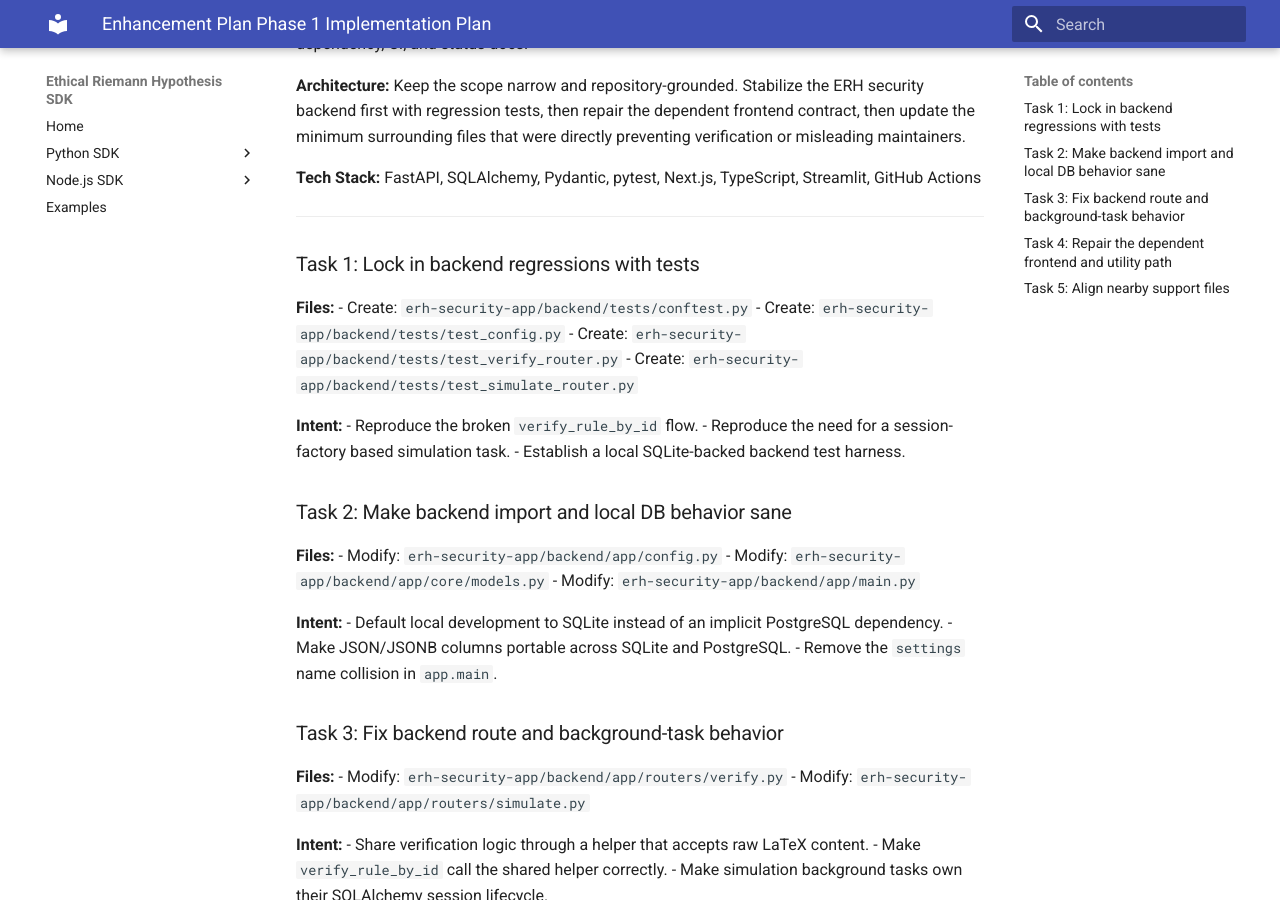
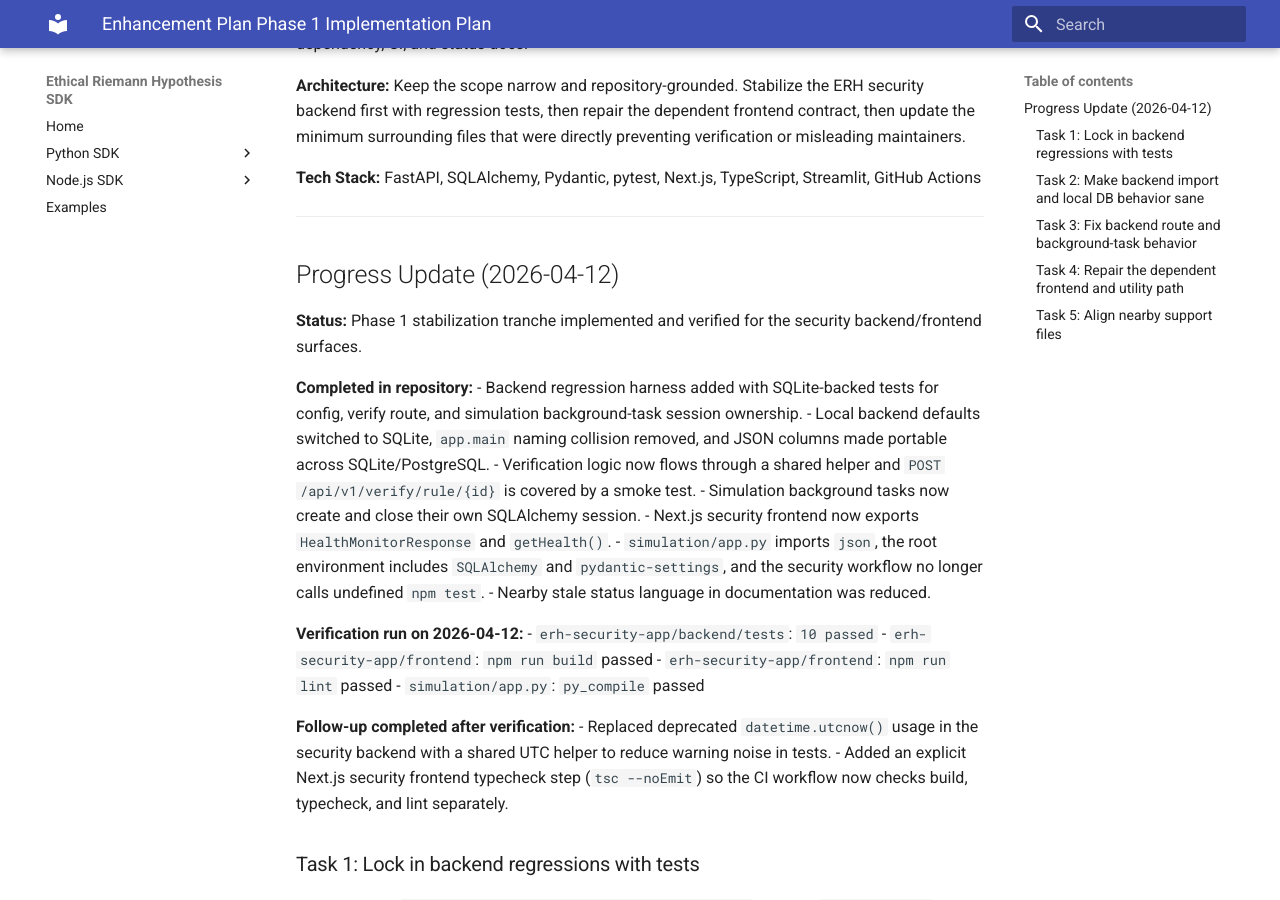
Before and after one commit to dennislee928/Ethic-Latex, an MkDocs documentation site: the page built from docs/plans/2026-04-11-enhancement-plan-phase1.md, in a window 1280 px wide and 900 px high, scrolled down 267 px. Built offline with MkDocs 1.6.1 and Material for MkDocs 9.7.7, drawn with Linux system fonts in a browser that asks for light colours.

```diff
--- a/docs/plans/2026-04-11-enhancement-plan-phase1.md
+++ b/docs/plans/2026-04-11-enhancement-plan-phase1.md
@@ -9,6 +9,29 @@
 **Tech Stack:** FastAPI, SQLAlchemy, Pydantic, pytest, Next.js, TypeScript, Streamlit, GitHub Actions
 
 ---
+
+## Progress Update (2026-04-12)
+
+**Status:** Phase 1 stabilization tranche implemented and verified for the security backend/frontend surfaces.
+
+**Completed in repository:**
+- Backend regression harness added with SQLite-backed tests for config, verify route, and simulation background-task session ownership.
+- Local backend defaults switched to SQLite, `app.main` naming collision removed, and JSON columns made portable across SQLite/PostgreSQL.
+- Verification logic now flows through a shared helper and `POST /api/v1/verify/rule/{id}` is covered by a smoke test.
+- Simulation background tasks now create and close their own SQLAlchemy session.
+- Next.js security frontend now exports `HealthMonitorResponse` and `getHealth()`.
+- `simulation/app.py` imports `json`, the root environment includes `SQLAlchemy` and `pydantic-settings`, and the security workflow no longer calls undefined `npm test`.
+- Nearby stale status language in documentation was reduced.
+
+**Verification run on 2026-04-12:**
+- `erh-security-app/backend/tests`: `10 passed`
+- `erh-security-app/frontend`: `npm run build` passed
+- `erh-security-app/frontend`: `npm run lint` passed
+- `simulation/app.py`: `py_compile` passed
+
+**Follow-up completed after verification:**
+- Replaced deprecated `datetime.utcnow()` usage in the security backend with a shared UTC helper to reduce warning noise in tests.
+- Added an explicit Next.js security frontend typecheck step (`tsc --noEmit`) so the CI workflow now checks build, typecheck, and lint separately.
 
 ### Task 1: Lock in backend regressions with tests
 
--- a/requirements.txt
+++ b/requirements.txt
@@ -41,6 +41,7 @@
 
 # Type safety & validation
 pydantic>=2.0.0
+pydantic-settings>=2.0.0
 
 # Phase 3: Quantum Judgment (Advanced Ethical Hilbert Space)
 qiskit>=1.0.0
```
Also changed, not shown: docs/ENHANCEMENT_PLAN.md (+9 -0 lines), 9 other files.
